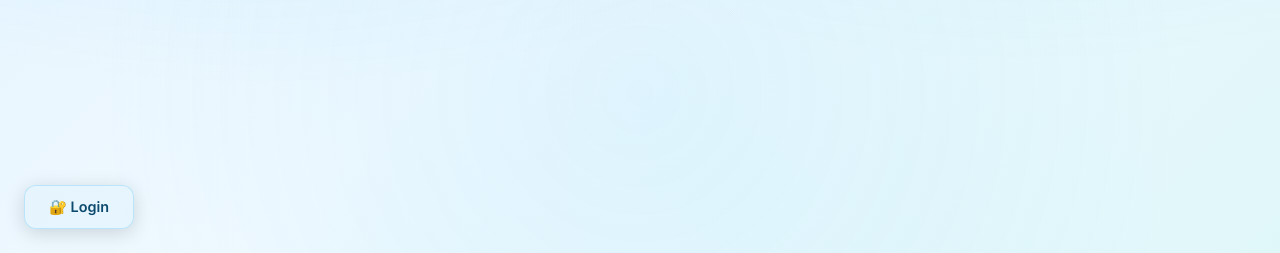
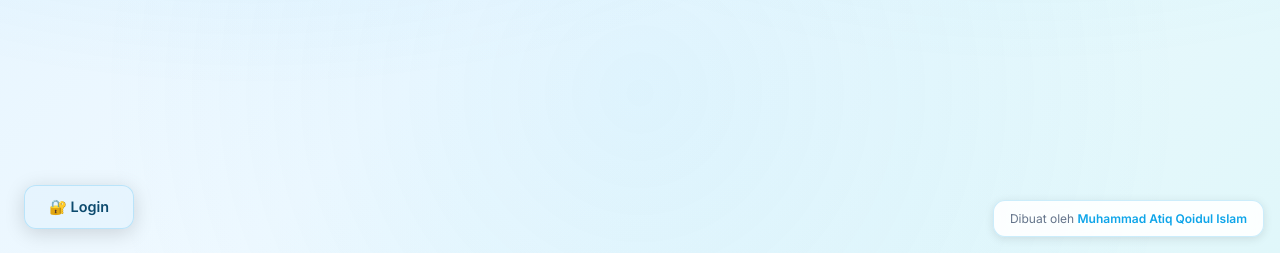
Before and after one commit to atiqpunya/exot-2026, a PHP site: page /examiner-reward.html in a window 1280 px wide. Shown: the part 547-800 px from the top of the page. Run offline with PHP 8.4, Linux system fonts and the light colour scheme; some libraries are stand-ins or nearby versions.

Commit message:
Menambahkan footer credit - Dibuat oleh Muhammad Atiq Qoidul Islam

```diff
--- a/css/styles.css
+++ b/css/styles.css
@@ -1188,3 +1188,39 @@ body.dark-mode .stat-value {
   animation: spin 0.8s linear infinite;
   margin-left: 0.5rem;
 }
+
+/* Footer Credit */
+.footer-credit {
+  position: fixed;
+  bottom: 1rem;
+  right: 1rem;
+  padding: 0.5rem 1rem;
+  background: rgba(255, 255, 255, 0.9);
+  backdrop-filter: blur(10px);
+  border: 1px solid var(--border-color);
+  border-radius: var(--radius-md);
+  font-size: 0.75rem;
+  color: var(--text-muted);
+  z-index: 998;
+  box-shadow: 0 2px 10px rgba(0, 0, 0, 0.1);
+}
+
+.footer-credit a {
+  color: var(--primary);
+  font-weight: 600;
+  text-decoration: none;
+}
+
+.footer-credit a:hover {
+  color: var(--primary-dark);
+}
+
+body.dark-mode .footer-credit {
+  background: rgba(30, 41, 59, 0.95);
+}
+
+@media print {
+  .footer-credit {
+    display: none !important;
+  }
+}
--- a/dashboard.html
+++ b/dashboard.html
@@ -587,6 +587,11 @@
             logActivity('certificate', 'Generated PDF certificates for top 10');
         }
     </script>
+    <!-- Footer Credit -->
+    <div class="footer-credit">
+        Dibuat oleh <a href="#">Muhammad Atiq Qoidul Islam</a>
+    </div>
+
 <script type="module" src="js/firebase-config.js"></script>
 </body>
 
--- a/exam-alquran.html
+++ b/exam-alquran.html
@@ -260,6 +260,11 @@
             loadStudents();
         }
     </script>
+    <!-- Footer Credit -->
+    <div class="footer-credit">
+        Dibuat oleh <a href="#">Muhammad Atiq Qoidul Islam</a>
+    </div>
+
     <script type="module" src="js/firebase-config.js"></script>
 </body>
 
--- a/exam-arabic.html
+++ b/exam-arabic.html
@@ -260,6 +260,11 @@
             loadStudents();
         }
     </script>
+    <!-- Footer Credit -->
+    <div class="footer-credit">
+        Dibuat oleh <a href="#">Muhammad Atiq Qoidul Islam</a>
+    </div>
+
     <script type="module" src="js/firebase-config.js"></script>
 </body>
 
--- a/exam-english.html
+++ b/exam-english.html
@@ -310,6 +310,11 @@
             loadStudents();
         }
     </script>
+    <!-- Footer Credit -->
+    <div class="footer-credit">
+        Dibuat oleh <a href="#">Muhammad Atiq Qoidul Islam</a>
+    </div>
+
     <script type="module" src="js/firebase-config.js"></script>
 </body>
 
--- a/examiner-reward.html
+++ b/examiner-reward.html
@@ -228,7 +228,12 @@
             downloadLink.download = `EXOT_Reward_${currentSession.name.replace(/\s+/g, '_')}.png`;
         }
     </script>
-<script type="module" src="js/firebase-config.js"></script>
+    <!-- Footer Credit -->
+    <div class="footer-credit">
+        Dibuat oleh <a href="#">Muhammad Atiq Qoidul Islam</a>
+    </div>
+
+    <script type="module" src="js/firebase-config.js"></script>
 </body>
 
 </html>
--- a/register.html
+++ b/register.html
@@ -777,6 +777,11 @@ ${items.map(item => `
             };
         }
     </script>
+    <!-- Footer Credit -->
+    <div class="footer-credit">
+        Dibuat oleh <a href="#">Muhammad Atiq Qoidul Islam</a>
+    </div>
+
     <script type="module" src="js/firebase-config.js"></script>
 </body>
 
```
Also changed, not shown: attendance.html (+6 -1 lines), index.html (+8 -0 lines), scan-examiner.html (+6 -1 lines).
